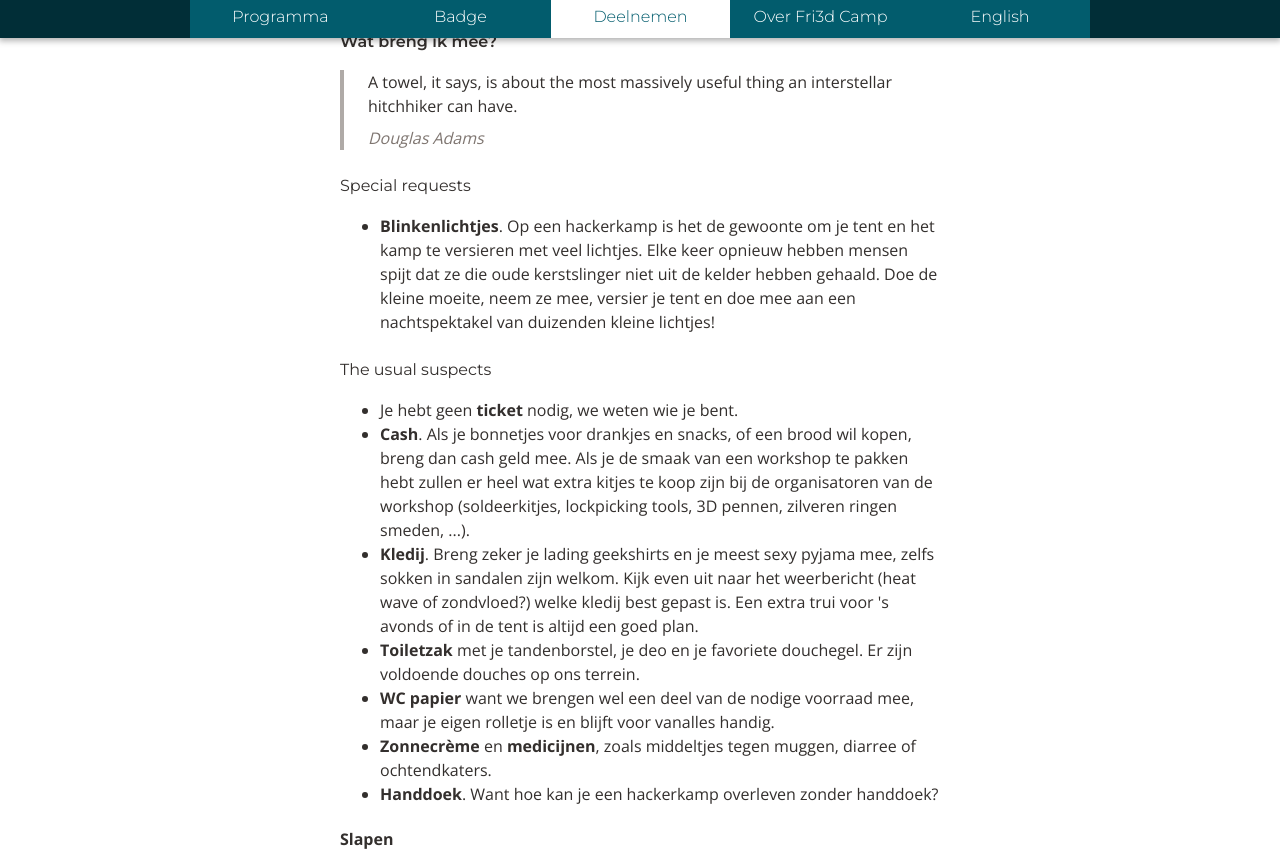
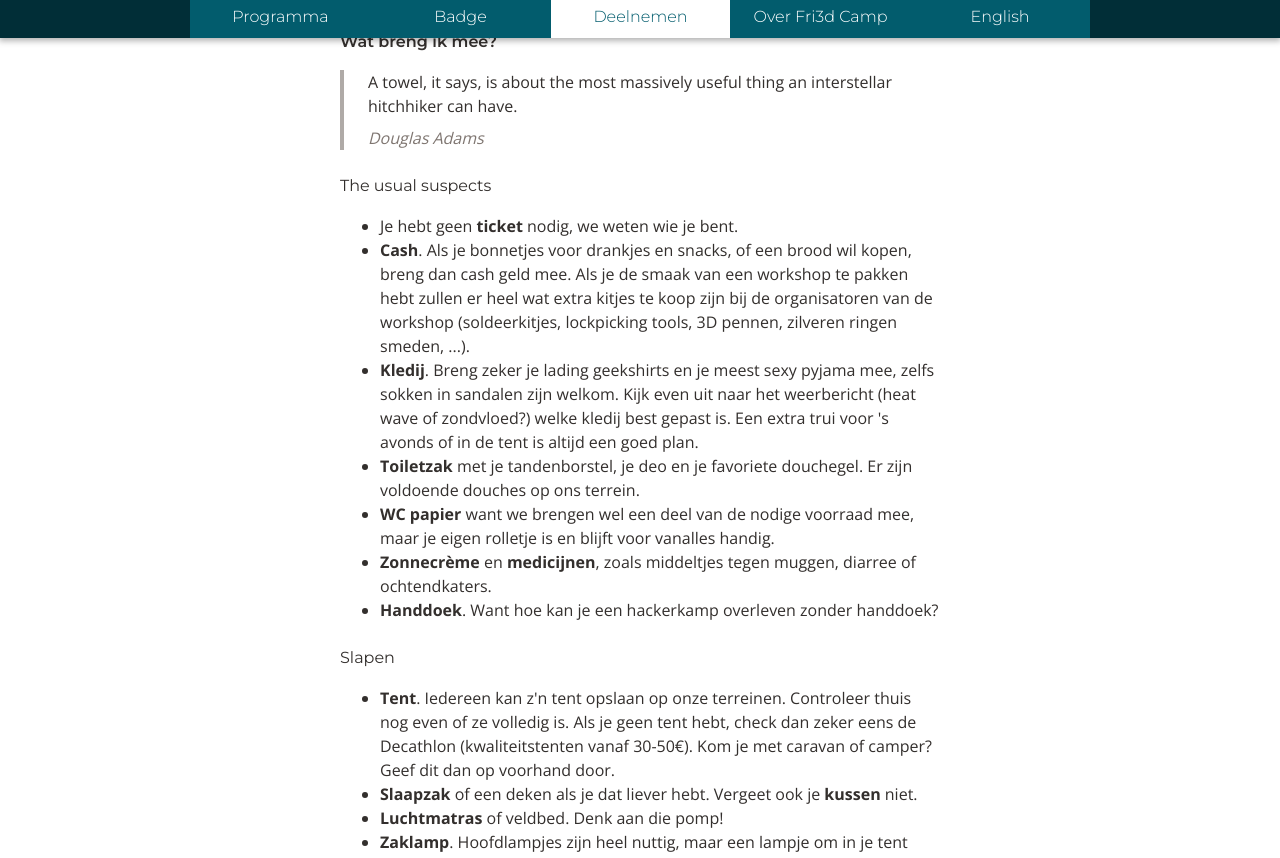
Before and after one commit to Fri3dCamp/fri3d2018-announce, a Jekyll site: the page built from deelnemen/checklist.html, in a window 1280 px wide and 900 px high, scrolled down 400 px, cut to the strip 42-900 px from the top of the window. Built offline with Jekyll 4.4.1, drawn with Linux system fonts in a browser that asks for light colours; nearby versions of some CDN libraries; some of the changed text lies outside the part shown; grey boxes are pictures that could not be loaded.

Commit message:
Updates checklist & catering cfr nieuwe afspraken

```diff
--- a/deelnemen/catering.html
+++ b/deelnemen/catering.html
@@ -6,10 +6,9 @@
 ---
 <div class="maincontent">
         <p>Je <strong>ticket bevat twee warme maaltijden</strong>, op zaterdag- en zondagavond, omdat het aangenaam is samen te eten. Net zoals vorige keer richten we voor iedereen deze maaltijden in, inclusief in de ticketprijs, zodat iedereen van voldoende suikers, prote&iuml;nen en vetten wordt voorzien.</p>
-        <p>Als vieruurtje kan je ook <strong>gratis fruit</strong>&nbsp;oppikken bij de bar (voorlopig onder voorbehoud).</p>
+        <p>Als vieruurtje kan je ook <strong>gratis fruit</strong>&nbsp;oppikken bij de bar, daar is doorlopend ook een beperkt aanbod snacks beschikbaar.</p>
         <p>Voor <strong>andere maaltijden</strong>&nbsp;vragen we je <strong>zelfvoorzienend</strong>&nbsp;te zijn. Pak dus zeker een stapel fruit, koeken, beleg, etc mee.</p>
         <p>Er is een <a href="https://www.delhaize.be/nl-be/storedetails?storeName=10048646">Delhaize Proxy supermarkt</a> in de buurt van De Kluis waar je terecht kan voor inkopen tussendoor, ook op zondagvoormiddag.</p>
-        <p>Aan de <strong>bar</strong> kan je doorlopend terecht voor een fris drankje (we hebben Mate en allerhande speciale frisdranken), een <strong>pintje</strong>&nbsp;of zwaarder bier, of een gezonde en energieke <strong>snack</strong>. We serveren ook 24/3 gratis <strong>koffie</strong>, voor de productievelingen.</p>
+        <p>Aan de <strong>bar</strong> kan je doorlopend terecht voor een fris drankje (we hebben Mate en allerhande speciale frisdranken), een <strong>pintje</strong>, of een gezonde en energieke <strong>snack</strong>. We serveren ook 24/3 gratis <strong>koffie</strong>, voor de productievelingen.</p>
         <p>Als je graag een glaasje <strong>sterke</strong>&nbsp;drinkt bij het kampvuur, dan breng je zelf een fles mee. De frisdrank, rietjes en limoentjes die bij je whisky, rum of wodka horen, daar zorgen wij voor.</p>
-        <p></p>
 </div>
--- a/deelnemen/checklist.html
+++ b/deelnemen/checklist.html
@@ -11,10 +11,7 @@
     </span>
     <span class="author">Douglas Adams</span>
 </blockquote>
-<h3>Special requests</h3>
-<ul>
-<li><strong>Blinkenlichtjes</strong>. Op een hackerkamp is het de gewoonte om je tent en het kamp te versieren met veel lichtjes. Elke keer opnieuw hebben mensen spijt dat ze die oude kerstslinger niet uit de kelder hebben gehaald. Doe de kleine moeite, neem ze mee, versier je tent en doe mee aan een nachtspektakel van duizenden kleine lichtjes!</li></ul>
-<h3>The usual suspects</h4>
+<h3>The usual suspects</h3>
 <ul>
 <li>Je hebt geen <strong>ticket</strong>&nbsp;nodig, we weten wie je bent.</li>
 <li><strong>Cash</strong>. Als je bonnetjes voor drankjes en snacks, of een brood wil kopen, breng dan cash geld mee. Als je de smaak van een workshop te pakken hebt zullen er heel wat extra kitjes te koop zijn bij de organisatoren van de workshop (soldeerkitjes, lockpicking tools, 3D pennen, zilveren ringen smeden, ...).</li>
@@ -22,7 +19,7 @@
 <li><strong>Toiletzak</strong>&nbsp;met je tandenborstel, je deo en je favoriete douchegel. Er zijn voldoende douches op ons terrein.</li>
 <li><strong>WC papier</strong>&nbsp;want we brengen wel een deel van de nodige voorraad mee, maar je eigen rolletje is en blijft voor vanalles handig.</li>
 <li><strong>Zonnecr&egrave;me</strong>&nbsp;en <strong>medicijnen</strong>, zoals middeltjes tegen muggen, diarree of ochtendkaters.</li>
-<li><strong>Handdoek</strong>. Want hoe kan je een hackerkamp overleven zonder handdoek?</li></ul><h4 class="c18" id="h.jzo7w6jlidvi"><strong>Slapen</strong></h4>
+<li><strong>Handdoek</strong>. Want hoe kan je een hackerkamp overleven zonder handdoek?</li></ul><h3 >Slapen</h3>
 <ul>
 <li><strong>Tent</strong>. Iedereen kan z&#39;n tent opslaan op onze terreinen. Controleer thuis nog even of ze volledig is. Als je geen tent hebt, check dan zeker eens de Decathlon (kwaliteitstenten vanaf 30-50&euro;). Kom je met caravan of camper? Geef dit dan op voorhand door.</li>
 <li><strong>Slaapzak</strong>&nbsp;of een deken als je dat liever hebt. Vergeet ook je <strong>kussen</strong>&nbsp;niet.</li>
@@ -31,7 +28,7 @@
 <li>Wil je het bij je tent gezellig maken, breng dan ook een <strong>kampeerstoel</strong>&nbsp;of tafeltje mee.</li>
 <li>Als het heel zonnig en warm wordt, kan je met een <strong>reddingsdeken</strong>&nbsp;uit aluminiumfolie de warmte buiten je tent houden.</li>
 <li>Leg het <strong>brandblusapparaat</strong>&nbsp;van je wagen in je tent.</li>
-<li>Denk aan een <strong>afvalzakje</strong>&nbsp;om bij je tent te hangen.</li></ul><h4 class="c18" id="h.lmfp7pnxdd4"><strong>Computer en bezigheidstherapie</strong></h4>
+<li>Denk aan een <strong>afvalzakje</strong>&nbsp;om bij je tent te hangen.</li></ul><h3>Computer en bezigheidstherapie</h3>
 <ul>
 <li>Je <strong>computer</strong>&nbsp;en zijn voeding zijn zeker welkom. Maak voor het kamp een backup en late deze backup thuis. Er is overal wireless internet op het kamp, netwerkkabels zijn dus enkel nodig als je ze zelf ook nodig hebt.</li>
 <li>Een <strong>micro USB</strong>&nbsp;kabeltje om je badge op te kunnen laden en te hacken.</li>
@@ -41,10 +38,13 @@
 <li>Er is heel wat te doen op kamp, maar je kan altijd een eigen <strong>project</strong>&nbsp;(van knutselen tot quantumcomputers, alles kan) meebrengen om er aan te werken, of gewoon voor de show.</li>
 <li>De kinderen mogen hun favoriete <strong>speelgoed</strong>&nbsp;meebrengen. Die robot, driewieler, bal, Kubb-set of een bordspel zijn zeker welkom.</li>
 <li>En als je echt aan de slag wil op het kamp, breng dan je <strong>gereedschap en onderdelen</strong>&nbsp;mee, we hebben voldoende werkplek met tafels en stoelen waar we allemaal samen aan het cre&euml;ren kunnen slaan.</li>
-<li>Breng een <strong>hoofdtelefoon</strong>&nbsp;mee als je graag je eigen muziek op zet.</li></ul><h4 class="c18" id="h.hxuovl1syq5r"><strong>Eten en drinken</strong></h4>
+<li>Breng een <strong>hoofdtelefoon</strong>&nbsp;mee als je graag je eigen muziek op zet.</li></ul><h3>Eten en drinken</h3>
 <ul>
 <li>We verzorgen voor iedereen warme avondmaaltijden op zaterdag- en zondagavond, inclusief in je ticket.</li>
 <li><strong>Ontbijt</strong>&nbsp;en <strong>middagmaal</strong>&nbsp;breng je wel zelf mee. Onbtijtgranen, wat beleg of een pot choco, fruit, koeken, chips, een blikje worstjes, snoep, tussendoortjes, ..., je weet zelf best wat je liefst lust. Let op dat we <strong>geen koelkast</strong>&nbsp;hebben voor die spullen, alles moet een weekendje kunnen overleven in je tent.</li>
 <li>Iedereen brengt zijn eigen <strong>bord, bestek en beker</strong>&nbsp;mee. Die kan je ook gebruiken voor de gezamenlijke maaltijden. We minimaliseren het gebruik van wegwerpborden en -bestek. Er zijn veel wasbekkens en we voorzien voor iedereen afwasproduct en sponsjes.</li>
 <li>Drank kan je kopen aan de bar en hoef je niet mee te slepen. Er zal een uitgebreide selectie Mate en unieke frisdrankjes voorradig zijn, aan democratische prijzen. We zorgen ook doorlopend voor gratis koffie. Wil je <strong>sterke drank</strong>, dan breng je die zelf mee, wij zorgen aan de bar voor de bijbehorende frisse drankjes en limoentjes.</li></ul>
+<h3>Special requests</h3>
+<ul>
+<li><strong>Blinkenlichtjes</strong>. Op een hackerkamp is het de gewoonte om je tent en het kamp te versieren met veel lichtjes. Elke keer opnieuw hebben mensen spijt dat ze die oude kerstslinger niet uit de kelder hebben gehaald. Doe de kleine moeite, neem ze mee, versier je tent en doe mee aan een nachtspektakel van duizenden kleine lichtjes!</li></ul>
 </div>
```
